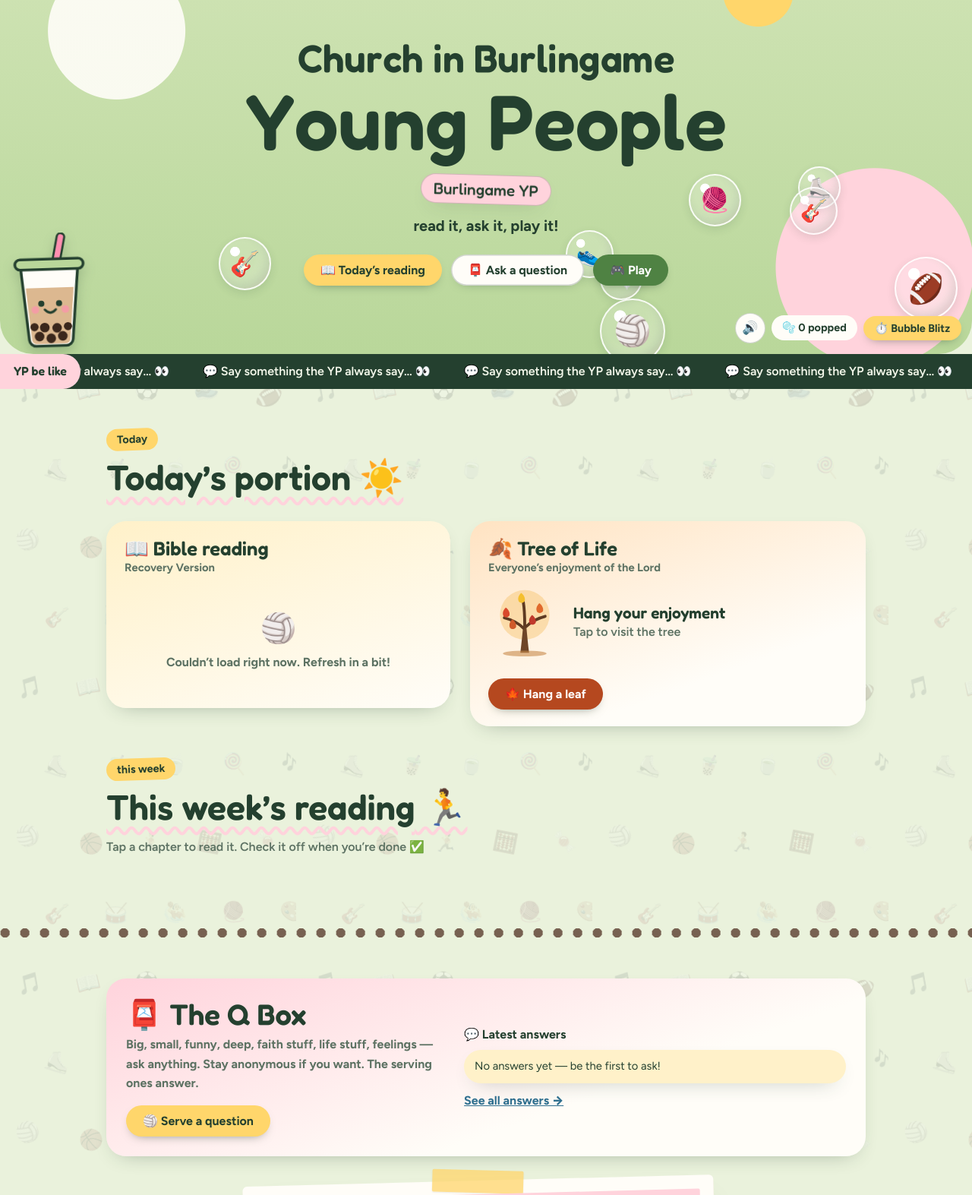
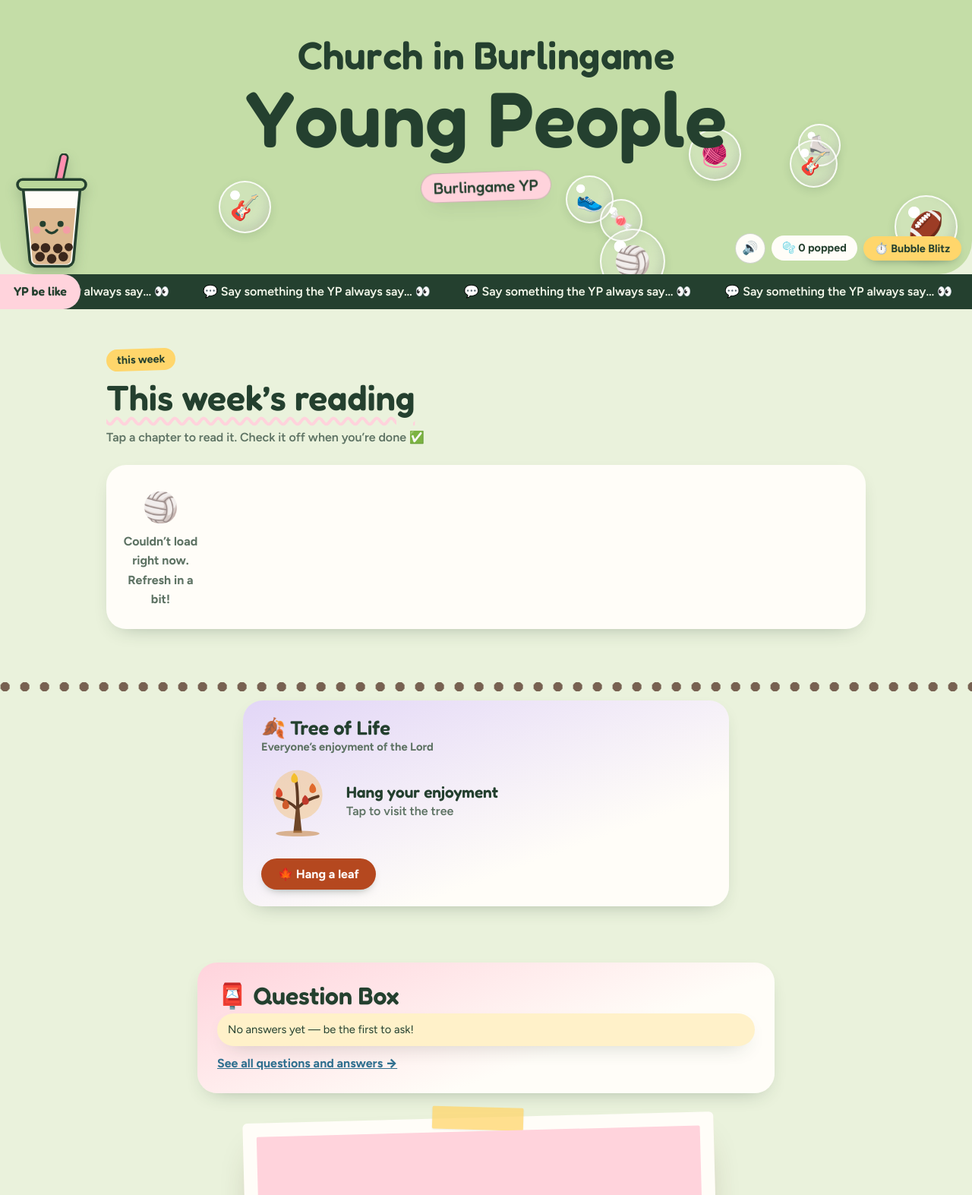
Before and after one commit to biblewithfriends/bwf, a plain HTML site: page burlingameyp/index.html in a window 1280 px wide. Shown: the part 108-1681 px from the top of the page at 76% size. Drawn offline with Linux system fonts and the light colour scheme; no server answers.

Commit message:
YP v13: calmer home page (still banner and cup, solid hero, no tagline/buttons, no today box, no dings, no blitz captions), Question Box preview, RV link to today's chapter
Co-Authored-By: Claude Opus 5.5 <noreply@anthropic.com>
Claude-Session: https://claude.ai/code/session_01YDjL6cYeWHQ2Br1RUZ2vdb

```diff
--- a/burlingameyp/assets/config.js
+++ b/burlingameyp/assets/config.js
@@ -2,7 +2,7 @@
 //  Church in Burlingame YP — site settings (the only site file you edit)
 // ============================================================
 // Version of the site files on GitHub (goes up by 1 with each update)
-window.SITE_VERSION = 12;
+window.SITE_VERSION = 13;
 
 window.QBOX_CONFIG = {
   // Paste your Apps Script Web App URL here (ends in /exec).
--- a/burlingameyp/index.html
+++ b/burlingameyp/index.html
@@ -19,9 +19,8 @@
 <meta property="og:image" content="https://biblewfriends.org/burlingameyp/assets/icons/icon-512.png?v=12">
 <style>
   /* ---------- the notebook page top ---------- */
-  .hero { position: relative; overflow: hidden; padding: 60px 0 90px; min-height: 440px; text-align: center; border-radius: 0 0 44px 44px;
-    background: radial-gradient(circle at 12% 18%, rgba(255,253,248,.9) 0 90px, transparent 91px), radial-gradient(circle at 90% 78%, var(--pink) 0 130px, transparent 131px),
-      radial-gradient(circle at 78% 8%, var(--yellow) 0 46px, transparent 47px), linear-gradient(180deg, #cfe3b4, #b9d79a); }
+  .hero { position: relative; overflow: hidden; padding: 56px 0 96px; min-height: 360px; text-align: center; border-radius: 0 0 44px 44px;
+    background: #c4dda7; }
   .chalk { position: absolute; inset: 0; pointer-events: none; font: 600 1.25rem var(--font-display); color: rgba(36,64,47,.28); }
   .chalk span { position: absolute; white-space: nowrap; }
   .hero .content { position: relative; z-index: 3; pointer-events: none; }
@@ -172,17 +171,17 @@
   .hero h1 .w { display: inline-block; white-space: nowrap; }
   .hero h1 i:hover { transform: translateY(-14px) rotate(-8deg); color: var(--red); }
   @keyframes letterIn { from { transform: translateY(40px) scale(.4) rotate(12deg); opacity: 0; } }
-  .hero p.full { animation: wiggle 3s ease-in-out infinite; }
+  .hero p.full { transform: rotate(-2deg); }
   @keyframes wiggle { 0%, 100% { transform: rotate(-3deg); } 50% { transform: rotate(3deg); } }
   .cup { position: absolute; left: 14px; bottom: 6px; z-index: 5; width: 108px; padding: 0; border: 0; background: none; cursor: pointer; -webkit-tap-highlight-color: transparent;
-    animation: bob 2.6s ease-in-out infinite; transform-origin: 50% 100%; }
+    transform-origin: 50% 100%; }
   .cup svg { display: block; width: 100%; height: auto; filter: drop-shadow(0 8px 8px rgba(36,64,47,.2)); }
   .cup.shake { animation: shake .55s ease; }
   .cup .say { position: absolute; left: 70%; bottom: 96%; background: #fff; color: var(--ink); font-weight: 700; font-size: .85rem; white-space: nowrap; padding: 5px 12px; border-radius: 16px 16px 16px 4px; box-shadow: var(--shadow); animation: sayIn .25s cubic-bezier(.3, 1.8, .5, 1); }
   @keyframes bob { 0%, 100% { transform: translateY(0) rotate(-2deg); } 50% { transform: translateY(-7px) rotate(2deg); } }
   @keyframes shake { 0%, 100% { transform: rotate(0); } 15% { transform: rotate(-14deg) scale(1.08); } 35% { transform: rotate(12deg) scale(1.08); } 55% { transform: rotate(-9deg); } 75% { transform: rotate(6deg); } }
   @keyframes sayIn { from { transform: scale(.3); opacity: 0; } }
-  @media (max-width: 640px) { .hero { padding-bottom: 178px; } .cup { width: 74px; bottom: 60px; } .cup .say { font-size: .75rem; } }
+  @media (max-width: 640px) { .hero { padding-bottom: 150px; min-height: 0; } .cup { width: 74px; bottom: 60px; } .cup .say { font-size: .75rem; } }
   .combo { position: absolute; z-index: 8; pointer-events: none; transform: translate(-50%, -50%); font: 600 1.7rem var(--font-display); color: var(--red); text-shadow: 0 2px 0 #fff, 2px 0 0 #fff, -2px 0 0 #fff, 0 -2px 0 #fff; animation: comboUp .8s cubic-bezier(.3, 1.8, .5, 1) forwards; }
   @keyframes comboUp { 0% { transform: translate(-50%, -50%) scale(.3); } 40% { transform: translate(-50%, -90%) scale(1.25) rotate(-8deg); } 100% { transform: translate(-50%, -160%) scale(1); opacity: 0; } }
   .reading-big { position: relative; overflow: hidden; }
@@ -191,6 +190,8 @@
   .stamp.new { animation: stampIn .45s cubic-bezier(.3, 1.6, .5, 1); }
   @keyframes stampIn { from { transform: rotate(-30deg) scale(3.2); opacity: 0; } }
   .panel.mr { background: linear-gradient(160deg, var(--purple), var(--paper) 70%); }
+  .qcta.qbox-only { display: block; max-width: 760px; margin: 0 auto; }
+  .qcta.qbox-only h3 { margin-top: 0; font-size: clamp(1.5rem, 5vw, 2rem); }
   .qcta { background: linear-gradient(160deg, var(--pink), var(--paper) 65%); }
   .game.ladder { background: linear-gradient(160deg, var(--note-yellow), var(--paper) 70%); }
   .game:hover { transform: translateY(-6px) rotate(-1.5deg) scale(1.02); }
@@ -224,12 +225,6 @@
   <div class="wrap content">
     <h1><span>Church in Burlingame</span><br><span>Young People</span></h1>
     <p class="full">Burlingame YP</p>
-    <p class="tag">read it, ask it, play it!</p>
-    <div class="ctas">
-      <a class="btn" href="#today">📖 Today’s reading</a>
-      <a class="btn white" href="qbox.html">📮 Ask a question</a>
-      <a class="btn green" href="#games">🎮 Play</a>
-    </div>
   </div>
   <button class="cup" id="cup" type="button" aria-label="Shake the boba cup">
     <span class="say" id="cupSay" hidden></span>
@@ -253,19 +248,24 @@
 
 <div class="ticker"><div class="lbl">YP be like</div><div class="viewport"><div class="ticker-track" id="ticker"></div></div></div>
 
-<!-- ============ TODAY ============ -->
-<section id="today">
+<!-- ============ WEEK ============ -->
+<section id="week">
   <div class="wrap">
     <div class="sec-title">
-      <span class="kicker" id="todayKicker">Today</span>
-      <h2><span class="doodle">Today’s portion</span> ☀️</h2>
+      <span class="kicker" id="weekKicker">this week</span>
+      <h2><span class="doodle">This week’s reading</span></h2>
+      <p>Tap a chapter to read it. Check it off when you’re done ✅</p>
     </div>
-    <div class="today-grid">
-      <div class="card panel reading-big">
-        <h3>📖 Bible reading</h3>
-        <p class="sub">Recovery Version</p>
-        <div id="todayReading"><div class="empty">Loading…</div></div>
-      </div>
+    <div class="week" id="weekGrid"></div>
+    <div class="progress" id="progress"></div>
+  </div>
+</section>
+
+<div class="lanes" aria-hidden="true"></div>
+
+<!-- ============ TREE OF LIFE ============ -->
+<section id="tree" style="padding-top:10px">
+  <div class="wrap" style="max-width:640px">
       <div class="card panel mr">
         <h3>🍂 Tree of Life</h3>
         <p class="sub">Everyone’s enjoyment of the Lord</p>
@@ -280,39 +280,17 @@
         <div class="leaf-peek" id="leafPeek"></div>
         <a class="btn" href="tree.html#hang" style="background:#b5481f;color:#fff">🍁 Hang a leaf</a>
       </div>
-    </div>
   </div>
 </section>
 
-<!-- ============ WEEK ============ -->
-<section id="week" style="padding-top:20px">
-  <div class="wrap">
-    <div class="sec-title">
-      <span class="kicker" id="weekKicker">this week</span>
-      <h2><span class="doodle">This week’s reading</span> 🏃</h2>
-      <p>Tap a chapter to read it. Check it off when you’re done ✅</p>
-    </div>
-    <div class="week" id="weekGrid"></div>
-    <div class="progress" id="progress"></div>
-  </div>
-</section>
-
-<div class="lanes" aria-hidden="true"></div>
 
 <!-- ============ Q BOX ============ -->
 <section id="qbox">
   <div class="wrap">
-    <div class="card qcta">
-      <div>
-        <h3>📮 The Q Box</h3>
-        <p>Big, small, funny, deep, faith stuff, life stuff, feelings — ask anything. Stay anonymous if you want. The serving ones answer.</p>
-        <a class="btn" href="qbox.html">🏐 Serve a question</a>
-      </div>
-      <div>
-        <div style="font-weight:900;margin-bottom:8px">💬 Latest answers</div>
-        <div id="latest"><div class="mini-qa"><span>Loading…</span></div></div>
-        <a href="qbox.html#answers" style="font-weight:900">See all answers →</a>
-      </div>
+    <div class="card qcta qbox-only">
+      <h3>📮 Question Box</h3>
+      <div id="latest"><div class="mini-qa"><span>Loading…</span></div></div>
+      <a href="qbox.html#answers" style="font-weight:900">See all questions and answers →</a>
     </div>
   </div>
 </section>
@@ -366,7 +344,7 @@
 
 <footer class="site"><div class="wrap">
   <p>Made with 🧋 boba, 🍵 matcha, 🍬 candy & a lot of 🎵 hymn-singing. <small>(tap me!)</small></p>
-  <p><a href="https://www.recoveryversion.bible/" target="_blank" rel="noopener">📖 Holy Bible Recovery Version</a> · <a id="footIg" target="_blank" rel="noopener">📸 Instagram</a></p>
+  <p><a id="footRV" href="https://text.recoveryversion.bible/" target="_blank" rel="noopener">📖 Holy Bible Recovery Version</a> · <a id="footIg" target="_blank" rel="noopener">📸 Instagram</a></p>
   <p class="ver" style="font-size:.8rem;opacity:.6">Version <span class="site-ver"></span></p>
 </div></footer>
 
@@ -394,7 +372,6 @@
   const CFG = window.QBOX_CONFIG || {};
   const $ = id => document.getElementById(id);
   const T = DATES.today();
-  FUN.wallpaper();
   if (API.demo) $("demoBanner").hidden = false;
 
   // ---------- bubbles ----------
@@ -428,12 +405,13 @@
     FUN.pop(r.width);
     popped++; if (blitz) blitz.n++;
     const now = Date.now(); combo = now - lastPop < 1000 ? combo + 1 : 1; lastPop = now;
-    if (combo >= 2) FUN.note(Math.min(combo - 2, 14), 0.12);
     if (combo >= 3) { const c = document.createElement("div"); c.className = "combo"; c.textContent = "x" + combo + (combo >= 8 ? " 🔥" : "!"); c.style.left = cx + "px"; c.style.top = cy - 34 + "px"; hero.appendChild(c); setTimeout(() => c.remove(), 800); }
     $("popCount").textContent = counterText();
-    const lab = document.createElement("div"); lab.className = "pop-label";
-    lab.textContent = emoji + " " + name + " — " + line; lab.style.left = cx + "px"; lab.style.top = cy + "px";
-    hero.appendChild(lab); setTimeout(() => lab.remove(), 1500);
+    if (!blitz) {   // no captions during Bubble Blitz
+      const lab = document.createElement("div"); lab.className = "pop-label";
+      lab.textContent = emoji + " " + name + " — " + line; lab.style.left = cx + "px"; lab.style.top = cy + "px";
+      hero.appendChild(lab); setTimeout(() => lab.remove(), 1500);
+    }
     if (!FUN.reduced) for (let i = 0; i < 6; i++) {
       const s = document.createElement("span"); s.className = "spark"; s.textContent = i % 2 ? "✨" : emoji;
       const a = Math.PI * 2 * i / 6; s.style.left = cx - 11 + "px"; s.style.top = cy - 11 + "px";
@@ -503,7 +481,6 @@
     c.classList.remove("shake"); void c.offsetWidth; c.classList.add("shake");
     say.textContent = CUP_LINES[(Math.random() * CUP_LINES.length) | 0]; say.hidden = false;
     clearTimeout(c._t); c._t = setTimeout(() => say.hidden = true, 1800);
-    FUN.note((Math.random() * 6) | 0, 0.16);
     if (!FUN.reduced) for (let i = 0; i < 6; i++) setTimeout(() => spawn(2 + Math.random() * 22), i * 90);
   };
   // bouncy title letters
@@ -526,28 +503,10 @@
 
   // ---------- data ----------
   const readKey = d => "yp_read_" + d;
-  function renderToday(readings) {
-    const box = $("todayReading"); box.innerHTML = "";
-    $("todayKicker").textContent = DATES.label(T, { weekday: "long", month: "long", day: "numeric" });
-    const list = API.readingsFor(readings, T);
-    if (!list.length) {
-      const next = readings.find(r => r.date > T);
-      box.innerHTML = '<div class="empty"><span class="big">🛌</span>No reading assigned for today.</div>';
-      if (next) { const p = document.createElement("p"); p.className = "ref-note"; p.style.marginTop = "12px"; p.textContent = "Next up: " + next.ref + " (" + DATES.label(next.date, { weekday: "long" }) + ")"; box.appendChild(p); }
-      return;
-    }
-    list.forEach(r => {
-      const big = document.createElement("div"); big.className = "ref-big"; big.textContent = r.ref; box.appendChild(big);
-      if (r.note) { const n = document.createElement("p"); n.className = "ref-note"; n.textContent = r.note; box.appendChild(n); }
-    });
-    const row = document.createElement("div"); row.className = "read-row";
-    const a = document.createElement("a"); a.className = "btn green"; a.href = list[0].link; a.target = "_blank"; a.rel = "noopener"; a.textContent = "📖 Read it ↗";
-    const lab = document.createElement("label"); lab.className = "tick";
-    const cb = document.createElement("input"); cb.type = "checkbox"; cb.checked = !!API.store.get(readKey(T), false);
-    const stamp = isNew => { const old = box.querySelector(".stamp"); if (old) old.remove(); if (!cb.checked) return; const s = document.createElement("div"); s.className = "stamp" + (isNew ? " new" : ""); s.textContent = "READ ✓"; box.appendChild(s); };
-    cb.onchange = () => { API.store.set(readKey(T), cb.checked); if (cb.checked) { FUN.confetti(["📖", "✨", "🙌", "🎉"], 24); FUN.fanfare(); } stamp(true); renderWeek(readings); };
-    lab.append(cb, "I read it!");
-    row.append(a, lab); box.appendChild(row); stamp(false);
+  // the Recovery Version link at the bottom opens today's chapter (or the next one)
+  function linkTodayRV(readings) {
+    const r = API.readingsFor(readings, T)[0] || readings.find(x => x.date > T);
+    if (r && r.link) { $("footRV").href = r.link; $("footRV").textContent = "📖 " + r.ref + " · Recovery Version"; }
   }
 
   function renderWeek(readings) {
@@ -573,7 +532,7 @@
         const cb = document.createElement("input"); cb.type = "checkbox"; cb.checked = !!API.store.get(readKey(d.date), false);
         cb.setAttribute("aria-label", "Mark " + d.readings[0].ref + " as read");
         if (cb.checked) done++;
-        cb.onchange = () => { API.store.set(readKey(d.date), cb.checked); if (cb.checked) { FUN.toast("✅ Nice! Keep running the race 🏃"); FUN.note(4); } renderWeek(readings); if (d.date === T) renderToday(readings); };
+        cb.onchange = () => { API.store.set(readKey(d.date), cb.checked); if (cb.checked) { FUN.toast("✅ Nice! Keep running the race 🏃"); FUN.note(4); } renderWeek(readings); };
         lab.appendChild(cb); el.appendChild(lab);
       }
       g.appendChild(el);
@@ -662,12 +621,12 @@
 
   API.public().then(d => {
     try { featured(d.photos); } catch (e) {}
-    renderToday(d.readings); renderWeek(d.readings); renderTreePeek(d.leaves || []); renderLatest(d.answers || []);
+    linkTodayRV(d.readings); renderWeek(d.readings); renderTreePeek(d.leaves || []); renderLatest(d.answers || []);
     FUN.ticker($("ticker"), d.quotes);
     const tr = API.readingsFor(d.readings, T)[0];
     $("tagClimb").textContent = tr ? "Today: " + tr.ref : "Today: Bible mix";
   }).catch(() => {
-    $("todayReading").innerHTML = '<div class="empty"><span class="big">🏐</span>Couldn’t load right now. Refresh in a bit!</div>';
+    $("weekGrid").innerHTML = '<div class="empty"><span class="big">🏐</span>Couldn’t load right now. Refresh in a bit!</div>';
     renderLatest([]);
   });
 })();
```
